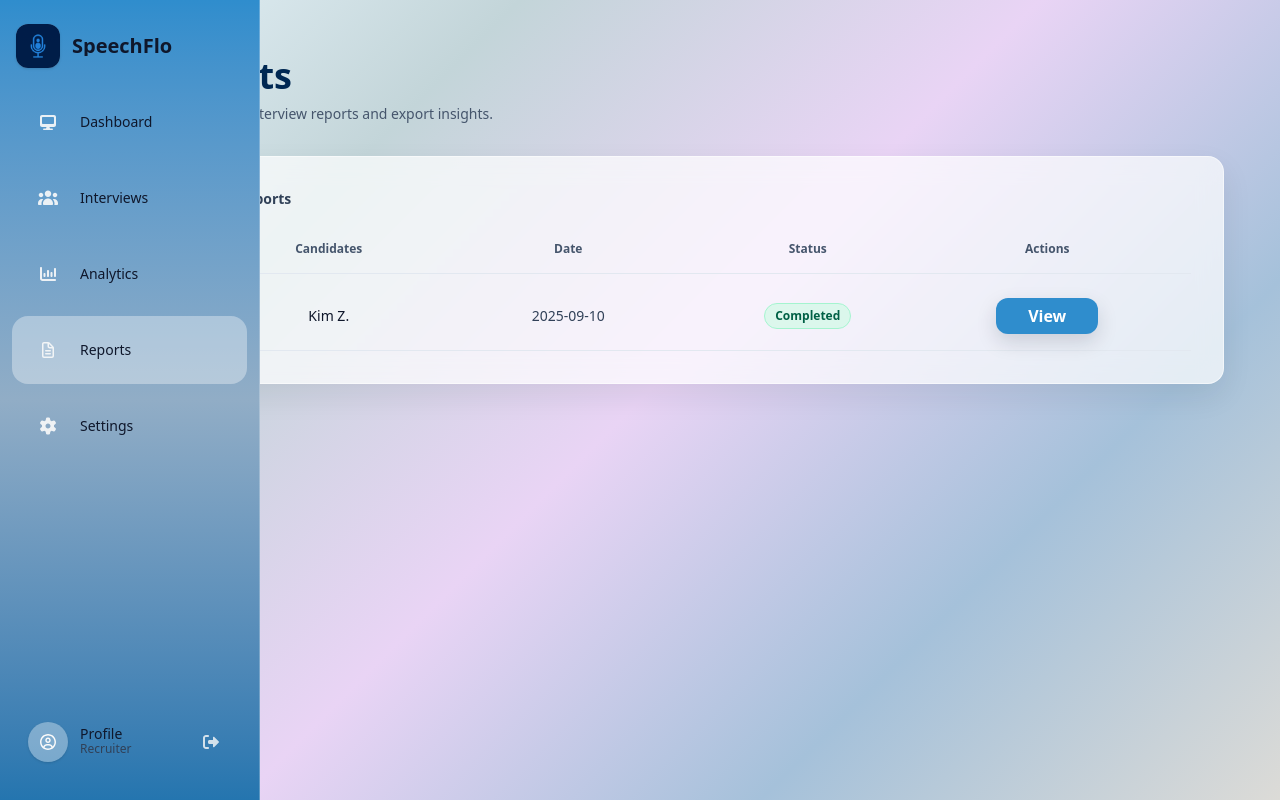
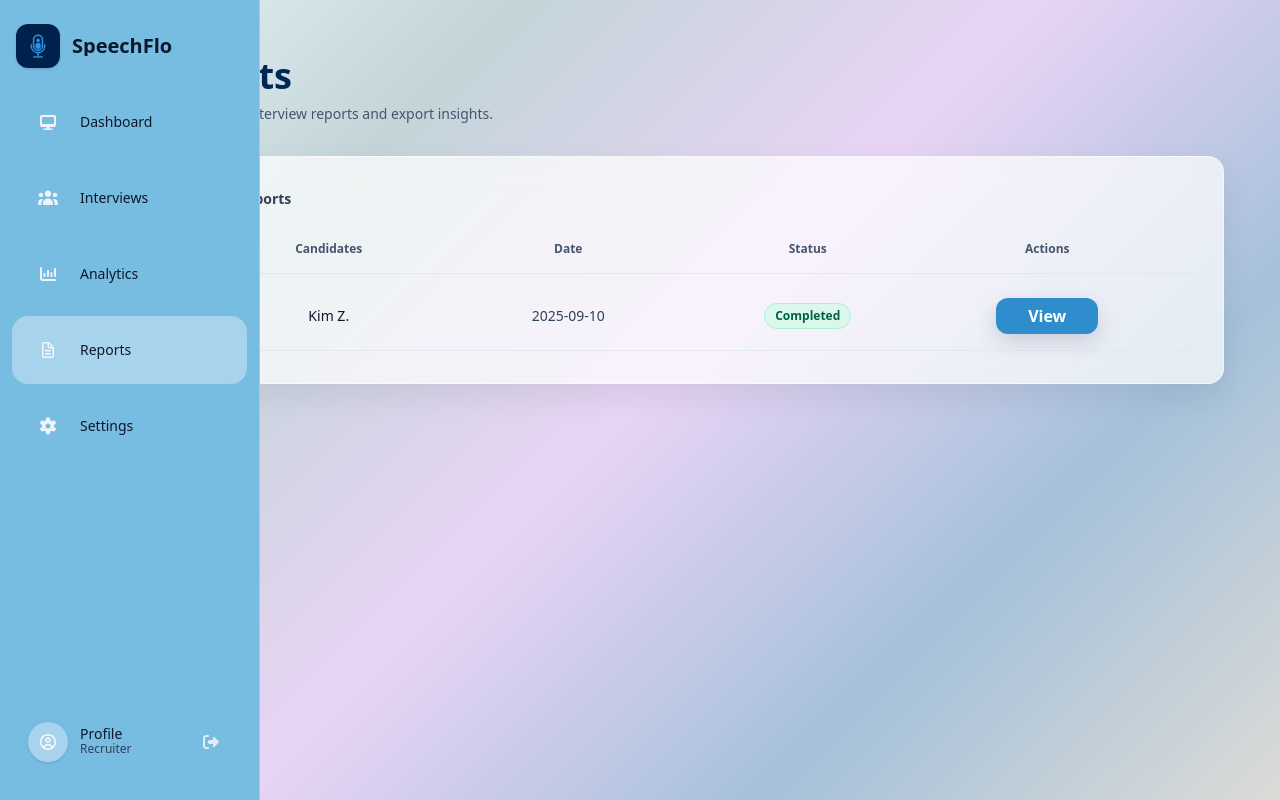
Before and after one commit to hearseboyjl/speechflo, a React app in the folder fiona/: page /reports in a window 1280 px wide. Built offline with nearby package versions, Linux system fonts and the light colour scheme; the HTML template or start-up script is replaced by a standard one.

Commit message:
Update Menubar.jsx

```diff
--- a/fiona/src/components/Menubar.jsx
+++ b/fiona/src/components/Menubar.jsx
@@ -41,7 +41,7 @@ export default function Menubar() {
         expanded ? "w-[260px]" : "w-[88px]",
         "transition-all duration-300 ease-out",
         "rounded-none shadow-none ring-0",
-        "bg-gradient-to-b from-[#2F8DCD] via-[#91ADC6] to-[#2475AF]",
+        "bg-[#77bce1]",
         "border-r border-white/25",
       ].join(" ")}
     >
@@ -88,9 +88,7 @@ export default function Menubar() {
                       expanded
                         ? "flex items-center gap-3 px-4 py-3.5"
                         : "flex items-center justify-center px-0 py-3.5",
-                      isActive
-                        ? "bg-white/35"
-                        : "hover:bg-white/25",
+                      isActive ? "bg-white/35" : "hover:bg-white/25",
                     ].join(" ")
                   }
                 >
@@ -124,7 +122,8 @@ export default function Menubar() {
         <div className="px-3 pb-6">
           <div
             className={[
-              "rounded-2xl hover:bg-white/25 transition",
+              // ✅ remove hover style since profile isn't clickable now
+              "rounded-2xl transition",
               expanded ? "px-4 py-3.5" : "px-0 py-3",
             ].join(" ")}
           >
@@ -134,12 +133,13 @@ export default function Menubar() {
                 expanded ? "justify-between" : "justify-center",
               ].join(" ")}
             >
-              <NavLink
-                to="/profile"
+              {/* ✅ NON-clickable profile (replaces NavLink) */}
+              <div
                 className={[
-                  "flex items-center",
+                  "flex items-center cursor-default select-none",
                   expanded ? "gap-3" : "justify-center",
                 ].join(" ")}
+                aria-hidden="true"
               >
                 <div className="h-10 w-10 rounded-full bg-white/35 shadow-sm grid place-items-center overflow-hidden">
                   <img src={UserPfpIcon} alt="Profile" className={iconSize} />
@@ -156,8 +156,9 @@ export default function Menubar() {
                   </div>
                   <div className="text-xs text-slate-700">Recruiter</div>
                 </div>
-              </NavLink>
+              </div>
 
+              {/* Logout stays clickable */}
               <button
                 type="button"
                 onClick={handleLogout}
@@ -170,7 +171,9 @@ export default function Menubar() {
                 title="Logout"
                 aria-hidden={!expanded}
               >
-                <span className={`${iconWrap} rounded-xl hover:bg-white/20 transition`}>
+                <span
+                  className={`${iconWrap} rounded-xl hover:bg-white/20 transition`}
+                >
                   <img src={LogoutIcon} alt="Logout" className={iconSize} />
                 </span>
               </button>
```
